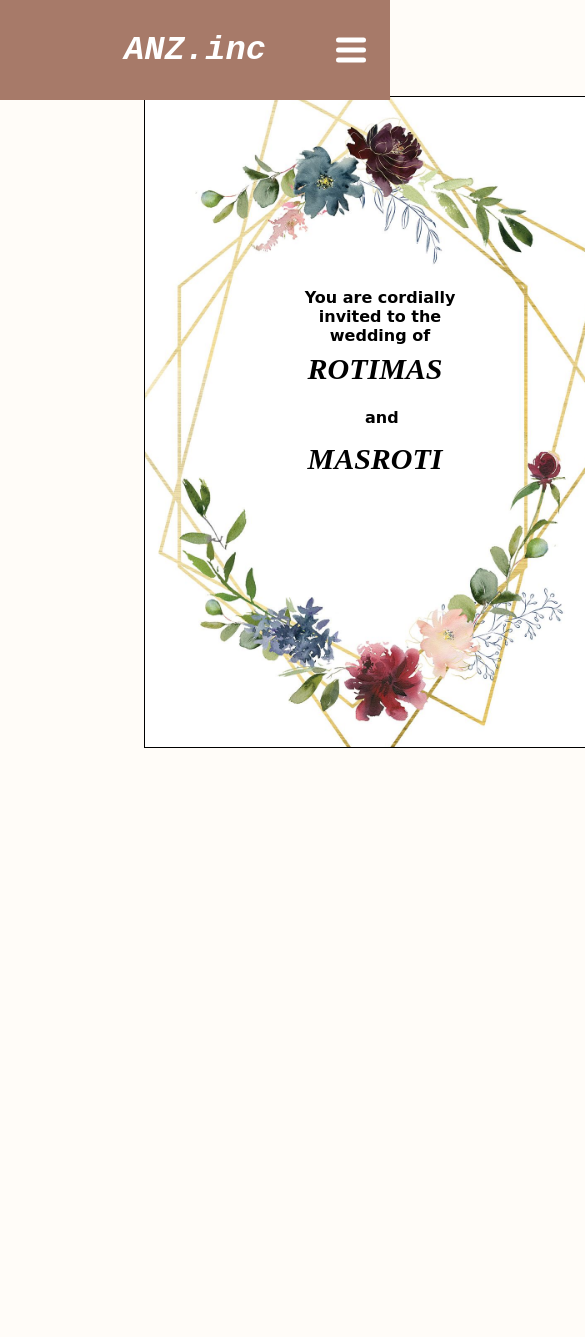
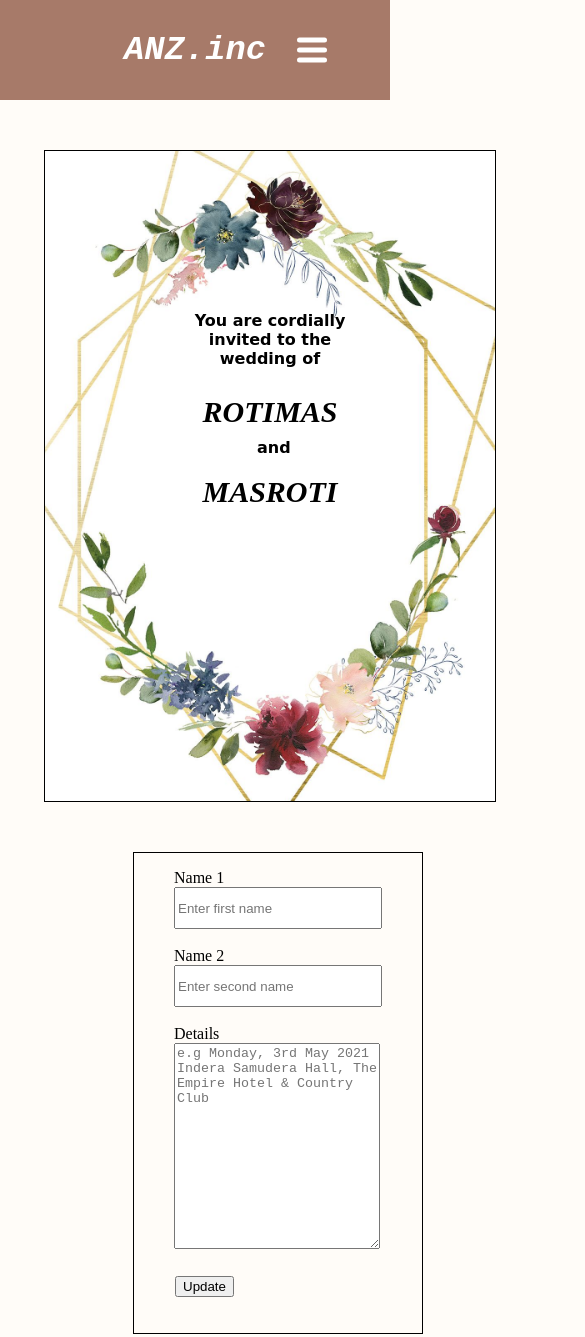
Before and after one commit to Zulhikman/Assignment2, a plain HTML site: page Formal1.html in a window 390 px wide. Shown: the whole page, 585 px wide, since content can reach past the window. Before the commit the page ends 844 px from the top, so only its background shows below. Drawn offline with Linux system fonts and the light colour scheme.

Commit message:
FORMAL1 MAU DAH RESPONSIVE
ALHAMDULILLAH

```diff
--- a/Formal1.html
+++ b/Formal1.html
@@ -7,75 +7,91 @@
   </head>
 
   <style>
-  body{
+
+  body {
     background: #FFFCF8;
   }
 
+  .big-container {
+    display: grid;
+    grid-gap: 200px;
+    margin-top: 200px;
+    margin-left: 70px;
+    grid-template-areas:
+    "cont-1 cont-2";
+  }
+
   .container {
-    position: absolute;
-    top: 6em;
+    /* position: fixed;
+    top: 13em;
     right: 0;
-    left: 9em;
+    left: 15em; */
     border: 1px solid black;
-    width: 28.1em;
-    height: 40.6em;
+    margin-left: 200px;
+    margin-top: 0;
+    width: 450px;
+    height: 650px;
   }
 
   .container2 {
-    position: absolute;
+    /* display: flex;
+    position: fixed; */
     border: 1px solid black;
-    top: 15em;
+    margin-top: 100px;
+    margin-right: 300px;
+    /* top: 21em;
     right: 30em;
-    bottom: 0;
-    width: 15em;
-    height: 25em;
+    bottom: 0; */
+    width: 18em;
+    height: 30em;
   }
 
   .heading {
     position: absolute;
-    top: 170px;
+    top: 340px;
     bottom: 30px;
-    left: 145px;
+    left: 410px;
     width: 180px;
   }
 
   .name {
     position: absolute;
-    top: 230px;
+    top: 420px;
+    left: 390px;
   }
 
   .and {
     position: absolute;
-    top: 290px;
-    bottom: 30px;
-    left: 220px;
+    top: 468px;
+    bottom: 0;
+    left: 486px;
     font-family: cursive;
   }
 
   .name2 {
     position: absolute;
-    top: 320px;
-
+    top: 500px;
+    left: 390px;
   }
 
   .location {
     position: absolute;
-    top: 385px;
-    left: 135px;
+    top: 570px;
+    left: 410px;
     width:185px;
     height: auto;
     font-family:Arial;
     border:none;
     resize:none;
-
   }
 
   .heading , .location {
     text-align: center;
     font-family: cursive;
   }
+
   .name , .name2 {
-    left: 120px;
+    /* left: 120px; */
     font-family:serif;
     font-size: 20px;
     font-style: italic;
@@ -84,11 +100,15 @@
     height: auto;
   }
 
-  #update{
-    margin: 20px;
+  #fname, #lname, #details{
+    width: 200px;
+    height: 36px;
   }
 
-  /* MOBILE VIEW */
+  #update{
+    margin: 41px;
+    margin-top: 7px;
+  }
 
   nav {
 	position: fixed;
@@ -133,10 +153,14 @@ nav .links li {
 nav .links a {
 	display: block;
 	padding: 1em;
-	font-size: 16px;
+	font-size: 20px;
 	font-weight: bold;
 	color: white;
 	text-decoration: none;
+}
+
+nav .links a:hover {
+	color: #ECD1C7;
 }
 
 #nav-toggle {
@@ -145,14 +169,17 @@ nav .links a {
 }
 
   /* HAMBURGER ICON */
+
 nav .icon-burger {
 	display: none;
 	position: absolute;
-	right: 5%;
+	right: 15%;
 	top: 50%;
 	transform: translateY(-50%);
 }
+
   /* HAMBURGER ICONS'S SIZE */
+
 nav .icon-burger .line {
 	width: 30px;
 	height: 5px;
@@ -162,13 +189,95 @@ nav .icon-burger .line {
 	transition: all .3s ease-in-out;
 }
 
+    /*- - - - MOBILE VIEW - - - -*/
+
 @media screen and (max-width: 768px) {
+
+  .container {
+    /* position: fixed;
+    top: 13em;
+    right: 0;
+    left: 15em; */
+    border: 1px solid black;
+    margin-left: 36px;
+    margin-top: 0;
+    width: 450px;
+    height: 650px;
+  }
+
+  .container2 {
+    /* display: flex;
+    position: fixed; */
+    border: 1px solid black;
+    margin-top: -150px;
+    margin-left: 125px;
+    /* top: 21em;
+    right: 30em;
+    bottom: 0; */
+    width: 18em;
+    height: 30em;
+  }
+
+  .heading {
+    position: absolute;
+    top: 290px;
+    bottom: 30px;
+    left: 180px;
+    width: 180px;
+  }
+
+  .name {
+    position: absolute;
+    top: 370px;
+    left: 160px;
+  }
+
+  .and {
+    position: absolute;
+    top: 417px;
+    bottom: 0;
+    left: 257px;
+    font-family: cursive;
+  }
+
+  .name2 {
+    position: absolute;
+    top: 450px;
+    left: 160px;
+  }
+
+  .location {
+    position: absolute;
+    top: 520px;
+    left: 180px;
+    width:185px;
+    height: auto;
+    font-family:Arial;
+    border:none;
+    resize:none;
+  }
+
+  .heading , .location {
+    text-align: center;
+    font-family: cursive;
+  }
+
+  .name , .name2 {
+    /* left: 120px; */
+    font-family:serif;
+    font-size: 20px;
+    font-style: italic;
+    text-align: center;
+    width: 220px;
+    height: auto;
+  }
 
 	nav .logo {
 		float: none;
 		width: auto;
 		justify-content: center;
 	}
+
   /* pop up screen  */
 	nav .links {
 		position: fixed;
@@ -204,6 +313,16 @@ nav .icon-burger .line {
 		display: block;
 	}
 
+  .big-container{
+      display: grid;
+      grid-template-areas:
+      "cont-1 cont-1"
+      "cont-2 cont-2";
+      margin-left: 0;
+      margin-right: 150px;
+      margin-top: 150px;
+    }
+
 }
 
   </style>
@@ -230,8 +349,10 @@ nav .icon-burger .line {
   </nav>
 
   <!-- USER INPUT TO TEMPLATE -->
-  <div class="container">
-  <img src = "WeddingTemp.jpg" width = "450px" height = "650px">
+  <div class = "big-container">
+
+  <div class="container" style = "grid-area: cont-1">
+  <img class = "img" src = "WeddingTemp.jpg" width = "450px" height = "650px">
   <div class="heading"> <h4> You are cordially invited to the wedding of </h4></div>
   <div class="name"> <h2 id = "demo"> ROTIMAS </h2></div>
   <div class="and"> <h4> and </h4></div>
@@ -239,26 +360,28 @@ nav .icon-burger .line {
   <div class="location"> <h4 id = "demo3"></h4></div>
   </div>
 
-  <div class="container2">
+  <div class="container2" style = "grid-area: cont-2">
   <ul style="list-style-type:none">
+
     <li><label for="fname">Name 1</label></li>
     <input type="text" id="fname" name="firstname" placeholder="Enter first name">
-    <li></li>
+    <li></li><br/>
 
     <li> <label for="lname">Name 2</label></li>
     <input type="text" id="lname" name="lastname" placeholder="Enter second name">
-    <li></li>
+    <li></li><br/>
 
     <li> <label for="details"> Details </label></li>
     <textarea id="details" name="subject" placeholder="e.g Monday, 3rd May 2021 Indera Samudera Hall, The Empire Hotel & Country Club" style="height:200px"></textarea>
     <li></li>
+
   </ul>
 
     <!-- update button once takan kira berubah lah-->
 
     <button id = "update" onclick = "update()" type="submit"> Update </button>
     </div>
-
+    </div>
     <script>
 
 function update(){
```
